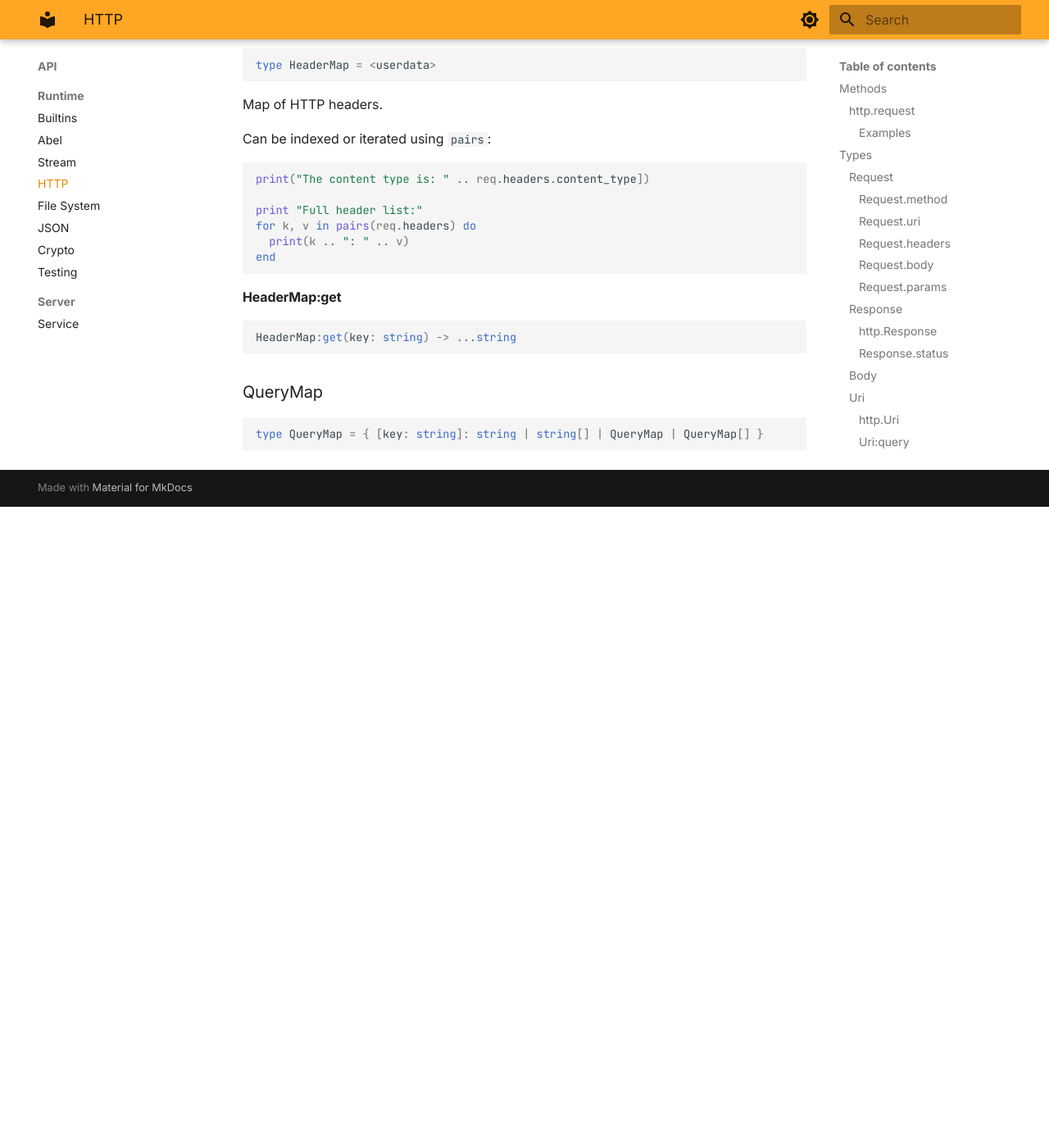
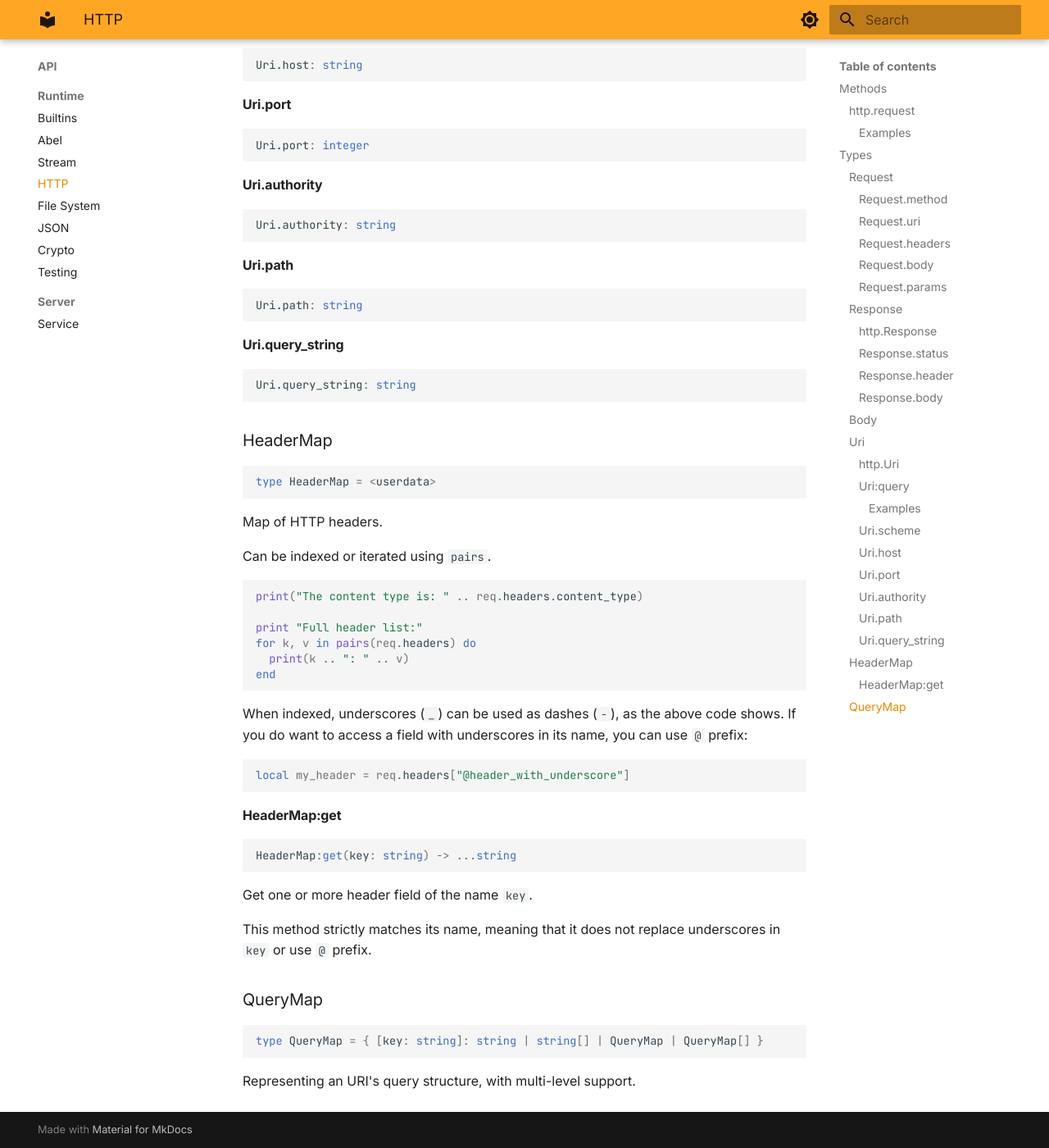
Before and after one commit to hack3ric/abel-doc, an MkDocs documentation site: the page built from docs/api/runtime/http.md, in a window 1280 px wide and 1400 px high, scrolled down 4395 px. Shown: the whole window at 82% size. Built offline with MkDocs 1.6.1 and Material for MkDocs 9.7.7, drawn with Linux system fonts in a browser that asks for light colours; before the commit the page ends 5013 px from its top, so only the background shows below that; some of the changed text lies outside the part shown.

Commit message:
Add descriptions to APIs

````diff
--- a/docs/api/runtime/http.md
+++ b/docs/api/runtime/http.md
@@ -24,6 +24,22 @@
 ```
 
 Sends an HTTP request. You can either use a single URI to send GET requests, or use other methods, add headers or a body with the latter builder table.
+
+For convenience, any underscore (`_`) in `headers`' keys is replaced with dash (`-`). To avoid that, use `@` prefix:
+
+```lua
+http.request {
+  headers = {
+    x_my_custom_header = "foo bar" -- sends `x-my-custom-header`
+  }
+}
+
+http.request {
+  headers = {
+    ["@x_my_custom_header"] = "foo bar" -- sends "x_my_custom_header"
+  }
+}
+```
 
 #### Examples
 
@@ -62,7 +78,7 @@
 
 HTTP request representation.
 
-You don't need to manually create a `Request` yourself — either receive one in `abel.listen`'s handlers, or send one using a builder table in `http.request`.
+You don't need to manually create a `Request` yourself — either receive one in [`abel.listen`](abel.md#abellisten)'s handlers, or send one using a builder table in `http.request`.
 
 #### Request.method
 
@@ -102,7 +118,7 @@
 Request.params: { [key: string]: string }
 ```
 
-Extracted path parameters. Only used in `abel.listen`'s handlers.
+Extracted path parameters. Only used in [`abel.listen`](abel.md#abellisten)'s handlers.
 
 ### Response
 
@@ -126,6 +142,18 @@
 
 ```ts
 Response.status: integer
+```
+
+#### Response.header
+
+```ts
+Response.header: HeaderMap
+```
+
+#### Response.body
+
+```ts
+Response.body: Body
 ```
 
 ### Body
@@ -172,7 +200,7 @@
 Uri:query() -> QueryMap
 ```
 
-Parses the query string of the URI, returning a map of query.
+Parses the query string of the URI, returning a map of query as [`QueryMap`](#querymap).
 
 Returns error if parsing query string failed.
 
@@ -234,15 +262,21 @@
 
 Map of HTTP headers.
 
-Can be indexed or iterated using `pairs`:
+Can be indexed or iterated using `pairs`.
 
 ```lua
-print("The content type is: " .. req.headers.content_type])
+print("The content type is: " .. req.headers.content_type)
 
 print "Full header list:"
 for k, v in pairs(req.headers) do
   print(k .. ": " .. v)
 end
+```
+
+When indexed, underscores (`_`) can be used as dashes (`-`), as the above code shows. If you do want to access a field with underscores in its name, you can use `@` prefix:
+
+```lua
+local my_header = req.headers["@header_with_underscore"]
 ```
 
 #### HeaderMap:get
@@ -251,8 +285,14 @@
 HeaderMap:get(key: string) -> ...string
 ```
 
+Get one or more header field of the name `key`.
+
+This method strictly matches its name, meaning that it does not replace underscores in `key` or use `@` prefix.
+
 ### QueryMap
 
 ```ts
 type QueryMap = { [key: string]: string | string[] | QueryMap | QueryMap[] }
 ```
+
+Representing an URI's query structure, with multi-level support.
````
Also changed, not shown: docs/api/runtime/crypto.md (+12 -0 lines), docs/api/runtime/fs.md (+21 -3 lines), docs/api/runtime/json.md (+11 -1 lines), docs/api/runtime/stream.md (+6 -0 lines).
